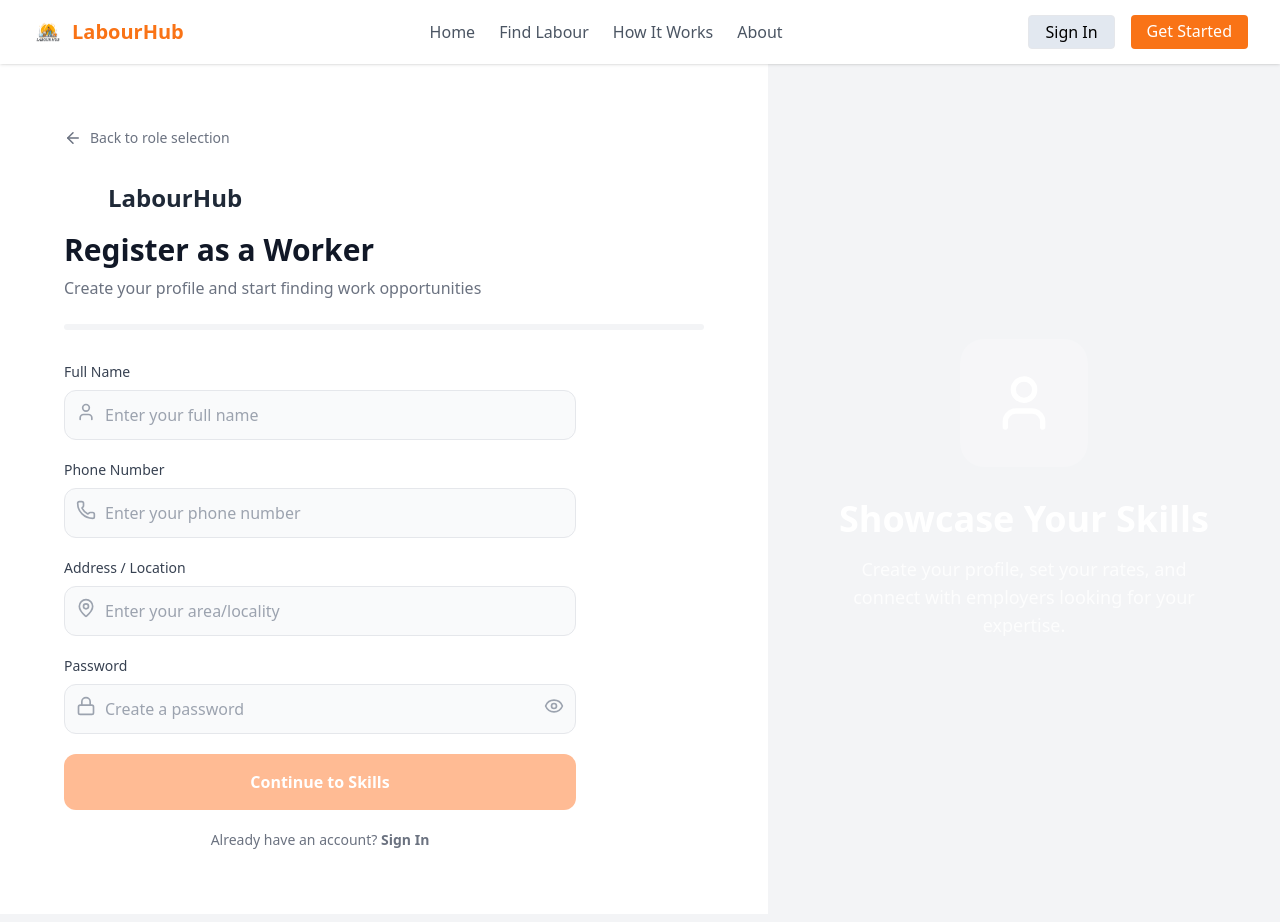
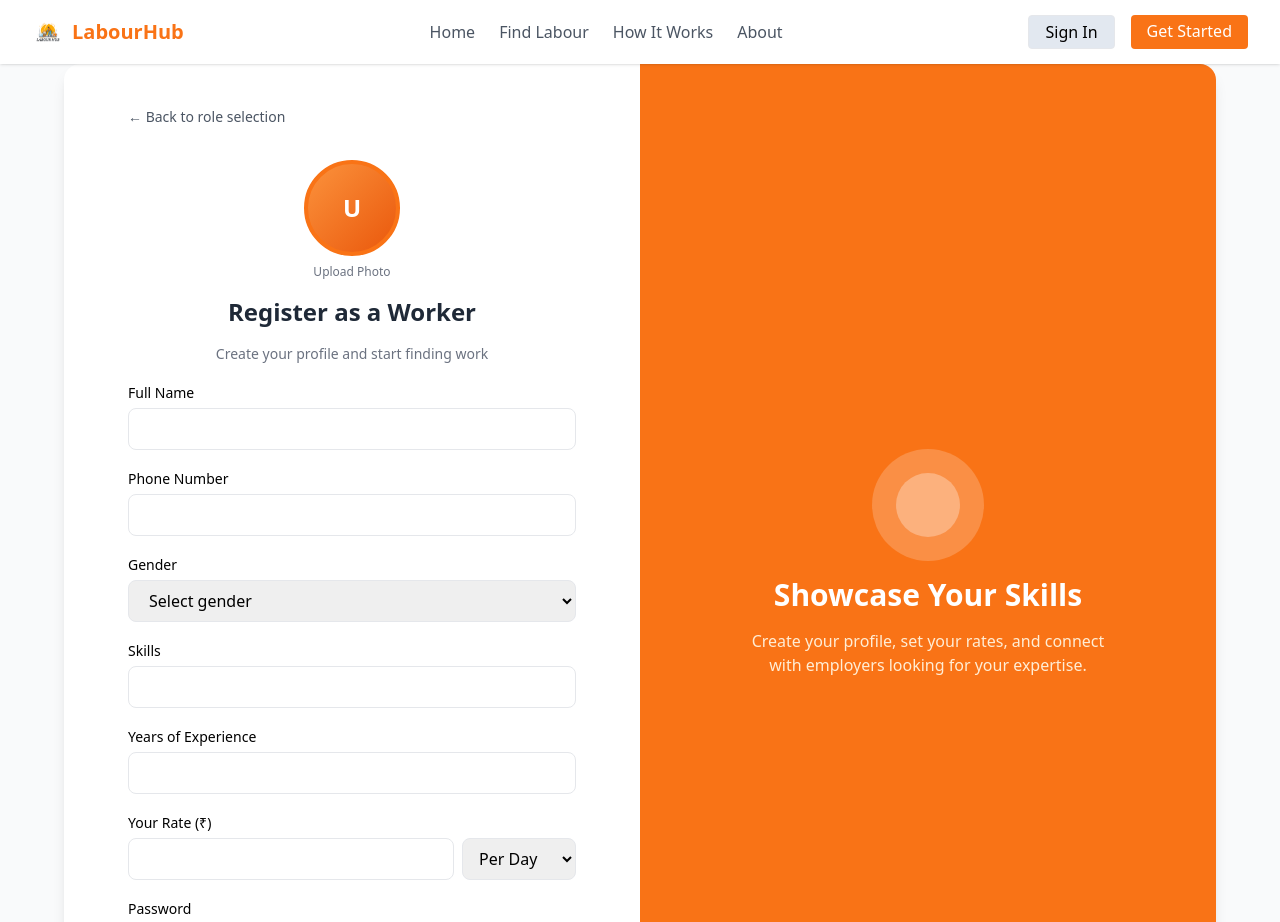
Before and after one commit to ravipchoudhary/labour_hub, a React (Vite) app in the folder labour_hub/: page /register/worker in a window 1280 px wide. Shown: the top 922 px of the page. Built offline with nearby package versions, Linux system fonts and the light colour scheme.

Commit message:
LabourRegistration

```diff
--- a/labour_hub/src/pages/LabourRegister.tsx
+++ b/labour_hub/src/pages/LabourRegister.tsx
@@ -1,90 +1,247 @@
-import React from 'react';
-import { Link, useNavigate } from 'react-router-dom';
-import { User, Phone, MapPin, Lock, Eye, ArrowLeft } from 'lucide-react';
+import { useState } from "react";
 
 const Register = () => {
-  const navigate = useNavigate();
+  const [formData, setFormData] = useState({
+    fullName: "",
+    phone: "",
+    gender: "",
+    address: "",
+    skills: "",
+    experience: "",
+    rate: "",
+    rateType: "Per Day",
+    about: "",
+    password: "",
+    confirmPassword: "",
+    photo: null,
+  });
+
+  const [preview, setPreview] = useState(null);
+
+  const handleChange = (e) => {
+    setFormData({ ...formData, [e.target.name]: e.target.value });
+  };
+
+  const handlePhotoUpload = (e) => {
+    const file = e.target.files[0];
+    if (!file) return;
+
+    if (!file.type.startsWith("image/")) {
+      alert("Please upload an image file");
+      return;
+    }
+
+    setFormData({ ...formData, photo: file });
+    setPreview(URL.createObjectURL(file));
+  };
+
+  const handleSubmit = (e) => {
+    e.preventDefault();
+
+    if (
+      !formData.fullName ||
+      !formData.phone ||
+      !formData.gender ||
+      !formData.skills ||
+      !formData.experience ||
+      !formData.rate ||
+      !formData.password
+    ) {
+      alert("Please fill all required fields");
+      return;
+    }
+
+    if (formData.password !== formData.confirmPassword) {
+      alert("Passwords do not match");
+      return;
+    }
+
+    console.log("FORM DATA:", formData);
+    alert("Worker registered successfully ✅");
+  };
+
   return (
-    <div className="flex min-h-screen font-sans">
-      {/* LEFT SIDE: THE FORM */}
-      <div className="w-full lg:w-[60%] p-8 md:p-16 bg-white overflow-y-auto">
+    <div className="min-h-screen bg-gray-50 flex items-center justify-center px-4">
 
+      <div className="w-full max-w-6xl bg-white rounded-2xl shadow-lg overflow-hidden grid grid-cols-1 lg:grid-cols-2">
 
-        <div className="flex items-center text-gray-500 mb-8 cursor-pointer" onClick={() => navigate('/')}>
-          <ArrowLeft size={18} className="mr-2" />
-          <span className="text-sm">Back to role selection</span>
+        {/* FORM */}
+        <div className="flex items-center justify-center py-10 px-6">
+          <form className="w-full max-w-md space-y-4" onSubmit={handleSubmit}>
+
+           {/* BACK TEXT */}
+            <button
+              type="button"
+              className="text-sm text-gray-600 hover:text-orange-500"
+            >
+              ← Back to role selection
+            </button>
+
+            {/* PHOTO UPLOAD */}
+            <div className="flex justify-center pt-4">
+              <label className="cursor-pointer text-center">
+                <input
+                  type="file"
+                  accept="image/*"
+                  onChange={handlePhotoUpload}
+                  className="hidden"
+                />
+
+                <div className="w-24 h-24 rounded-full border-4 border-orange-500 flex items-center justify-center overflow-hidden bg-gradient-to-br from-orange-400 to-orange-600 text-white text-2xl font-bold">
+                  {preview ? (
+                    <img
+                      src={preview}
+                      alt="profile"
+                      className="w-full h-full object-cover"
+                    />
+                  ) : (
+                    <span>
+                      {formData.fullName
+                        ? formData.fullName.charAt(0).toUpperCase()
+                        : "U"}
+                    </span>
+                  )}
                 </div>
 
-        <div className="flex items-center gap-2 mb-4">
-          <div className="bg-brandOrange p-2 rounded-lg">
-             <div className="w-5 h-5 bg-white rounded-sm"></div>
-          </div>
-          <h1 className="text-2xl font-bold text-gray-800">Labour<span className="text-brandOrange">Hub</span></h1>
+                <p className="text-xs mt-2 text-gray-500">
+                  Upload Photo
+                </p>
+              </label>
             </div>
 
-        <h2 className="text-3xl font-bold text-gray-900 mb-2">Register as a Worker</h2>
-        <p className="text-gray-500 mb-6">Create your profile and start finding work opportunities</p>
+            <h2 className="text-2xl font-bold text-gray-800 text-center">
+              Register as a Worker
+            </h2>
 
+            <p className="text-sm text-gray-500 text-center">
+              Create your profile and start finding work
+            </p>
 
-        <div className="w-full h-1.5 bg-gray-100 rounded-full mb-8">
-          <div className="w-1/3 h-full bg-brandOrange rounded-full"></div>
+            {/* FULL NAME */}
+            <div>
+              <label className="text-sm font-medium">Full Name</label>
+              <input
+                type="text"
+                name="fullName"
+                value={formData.fullName}
+                onChange={handleChange}
+                className="w-full border rounded-lg px-4 py-2 mt-1"
+              />
             </div>
 
+            {/* PHONE */}
+            <div>
+              <label className="text-sm font-medium">Phone Number</label>
+              <input
+                type="tel"
+                name="phone"
+                value={formData.phone}
+                onChange={handleChange}
+                className="w-full border rounded-lg px-4 py-2 mt-1"
+              />
+            </div>
 
-        <form className="space-y-5 max-w-lg">
+            {/* GENDER */}
+            <div>
+              <label className="text-sm font-medium">Gender</label>
+              <select
+                name="gender"
+                value={formData.gender}
+                onChange={handleChange}
+                className="w-full border rounded-lg px-4 py-2 mt-1"
+              >
+                <option value="">Select gender</option>
+                <option>Male</option>
+                <option>Female</option>
+                <option>Other</option>
+              </select>
+            </div>
 
-          <div className="space-y-2">
-            <label className="block text-sm font-medium text-gray-700">Full Name</label>
-            <div className="relative">
-              <User className="absolute left-3 top-3 text-gray-400" size={20} />
-              <input type="text" placeholder="Enter your full name" className="w-full pl-10 pr-4 py-3 border border-gray-200 rounded-xl focus:outline-none focus:ring-2 focus:ring-orange-500/20 focus:border-brandOrange bg-gray-50" />
+            {/* SKILLS */}
+            <div>
+              <label className="text-sm font-medium">Skills</label>
+              <input
+                type="text"
+                name="skills"
+                value={formData.skills}
+                onChange={handleChange}
+                className="w-full border rounded-lg px-4 py-2 mt-1"
+              />
+            </div>
+
+            {/* EXPERIENCE */}
+            <div>
+              <label className="text-sm font-medium">
+                Years of Experience
+              </label>
+              <input
+                type="number"
+                name="experience"
+                value={formData.experience}
+                onChange={handleChange}
+                className="w-full border rounded-lg px-4 py-2 mt-1"
+              />
+            </div>
+
+            {/* RATE */}
+            <div>
+              <label className="text-sm font-medium">Your Rate (₹)</label>
+              <div className="flex gap-2 mt-1">
+                <input
+                  type="number"
+                  name="rate"
+                  value={formData.rate}
+                  onChange={handleChange}
+                  className="w-full border rounded-lg px-4 py-2"
+                />
+                <select
+                  name="rateType"
+                  value={formData.rateType}
+                  onChange={handleChange}
+                  className="border rounded-lg px-3"
+                >
+                  <option>Per Day</option>
+                  <option>Per Hour</option>
+                </select>
               </div>
             </div>
 
-          <div className="space-y-2">
-            <label className="block text-sm font-medium text-gray-700">Phone Number</label>
-            <div className="relative">
-              <Phone className="absolute left-3 top-3 text-gray-400" size={20} />
-              <input type="tel" placeholder="Enter your phone number" className="w-full pl-10 pr-4 py-3 border border-gray-200 rounded-xl focus:outline-none focus:ring-2 focus:ring-orange-500/20 focus:border-brandOrange bg-gray-50" />
+            {/* PASSWORD */}
+            <div>
+              <label className="text-sm font-medium">Password</label>
+              <input
+                type="password"
+                name="password"
+                value={formData.password}
+                onChange={handleChange}
+                className="w-full border rounded-lg px-4 py-2 mt-1"
+              />
+            </div>
+
+            {/* REGISTER */}
+            <button
+              type="submit"
+              className="w-full bg-orange-500 hover:bg-orange-600 text-white py-2 rounded-lg font-semibold"
+            >
+              Register
+            </button>
+          </form>
+        </div>
+
+        {/* RIGHT PANEL */}
+        <div className="hidden lg:flex items-center justify-center bg-orange-500 text-white px-10">
+          <div className="text-center space-y-4 max-w-sm">
+            <div className="w-28 h-28 rounded-full bg-white/20 mx-auto flex items-center justify-center">
+              <div className="w-16 h-16 rounded-full bg-white/30" />
+            </div>
+            <h2 className="text-3xl font-bold">Showcase Your Skills</h2>
+            <p className="text-orange-100">
+              Create your profile, set your rates, and connect with employers
+              looking for your expertise.
+            </p>
           </div>
         </div>
 
-          <div className="space-y-2">
-            <label className="block text-sm font-medium text-gray-700">Address / Location</label>
-            <div className="relative">
-              <MapPin className="absolute left-3 top-3 text-gray-400" size={20} />
-              <input type="text" placeholder="Enter your area/locality" className="w-full pl-10 pr-4 py-3 border border-gray-200 rounded-xl focus:outline-none focus:ring-2 focus:ring-orange-500/20 focus:border-brandOrange bg-gray-50" />
-            </div>
-          </div>
-
-          <div className="space-y-2">
-            <label className="block text-sm font-medium text-gray-700">Password</label>
-            <div className="relative">
-              <Lock className="absolute left-3 top-3 text-gray-400" size={20} />
-              <input type="password" placeholder="Create a password" className="w-full pl-10 pr-10 py-3 border border-gray-200 rounded-xl focus:outline-none focus:ring-2 focus:ring-orange-500/20 focus:border-brandOrange bg-gray-50" />
-              <Eye className="absolute right-3 top-3 text-gray-400 cursor-pointer" size={20} />
-            </div>
-          </div>
-
-          <button type="submit" className="w-full bg-[#FFBB94] hover:bg-brandOrange text-white font-semibold py-4 rounded-xl transition duration-200 mt-4">
-            Continue to Skills
-          </button>
-
-          <p className="text-center text-gray-500 text-sm mt-4">
-            Already have an account? <Link to="/login" className="text-brandOrange font-semibold hover:underline">Sign In</Link>
-          </p>
-        </form>
-      </div>
-
-
-      <div className="hidden lg:flex w-[40%] bg-brandOrange flex-col items-center justify-center p-12 text-center">
-        <div className="w-32 h-32 bg-white/20 rounded-3xl flex items-center justify-center mb-8">
-          <User size={64} className="text-white" />
-        </div>
-        <h2 className="text-4xl font-bold text-white mb-4">Showcase Your Skills</h2>
-        <p className="text-white/80 text-lg max-w-sm">
-          Create your profile, set your rates, and connect with employers looking for your expertise.
-        </p>
       </div>
     </div>
   );
```
Lines whose indentation alone changed are shown as unchanged.
